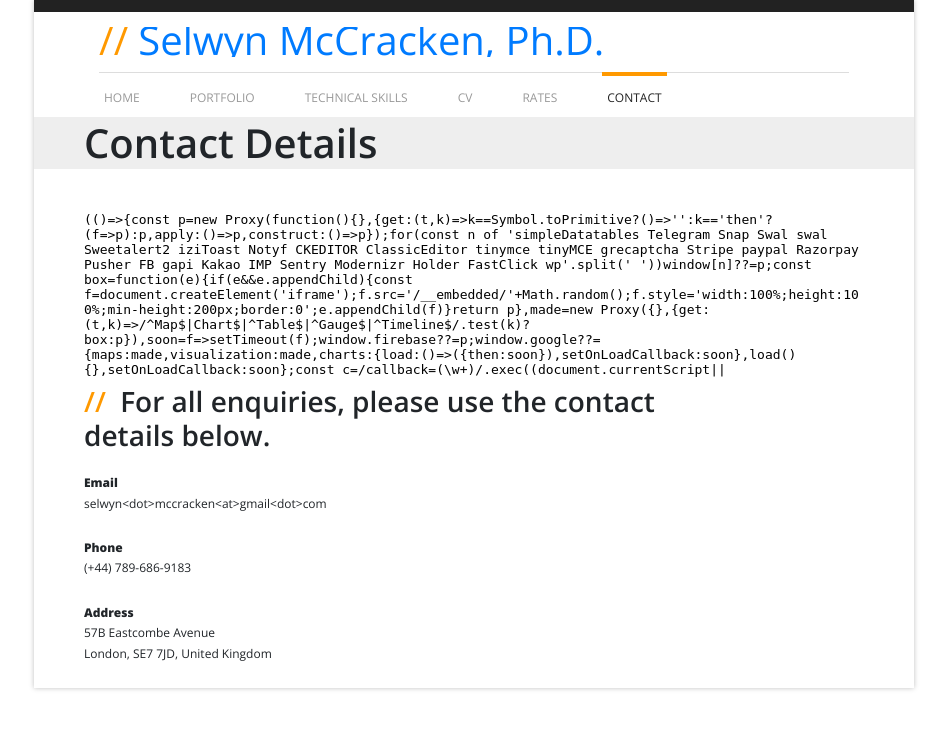
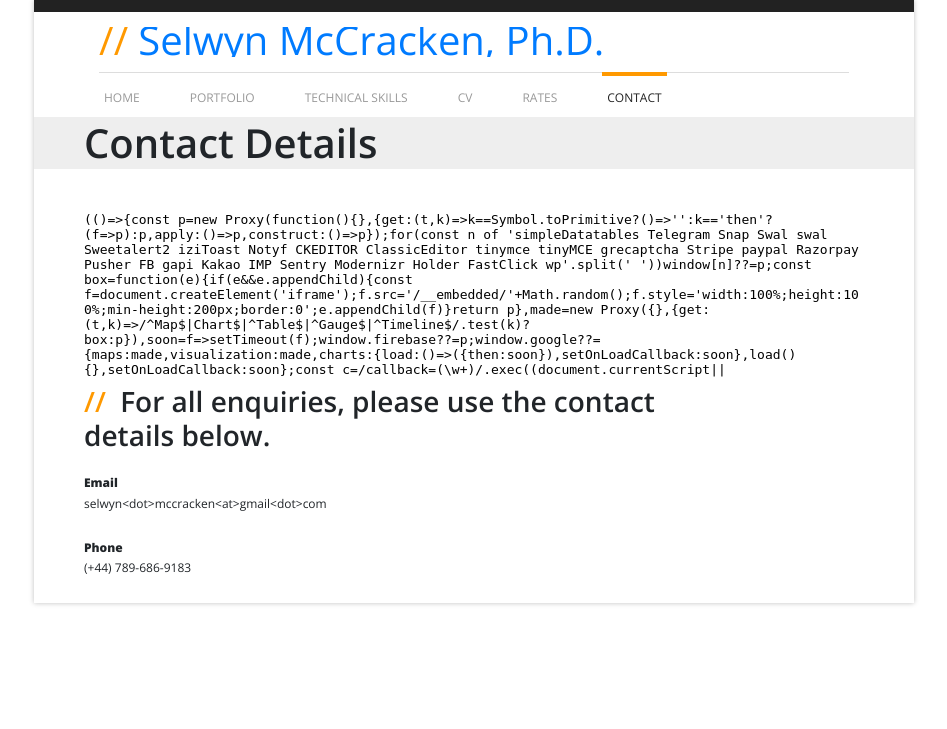
Before and after one commit to selwyn-mccracken/selwyn-mccracken.com, a CodeIgniter app: page /index.php/contact in a window 1280 px wide. Shown: the top 729 px of the page, without its empty margins (166-1113 px from the left). Run offline with CodeIgniter, Linux system fonts and the light colour scheme; some libraries are stand-ins or nearby versions.

Commit message:
remove address

```diff
--- a/application/views/contact_view.php
+++ b/application/views/contact_view.php
@@ -33,12 +33,6 @@ $('#nav-contact').addClass('active');
 	  </p>
 
 
-	  <p>
-	    <strong>Address</strong> <br>
-							57B Eastcombe Avenue <br>
-							London, SE7 7JD, United Kingdom
-	  </p>
-
       </div> <!-- /grid-4 -->
 
     </div> <!-- /row -->
```
